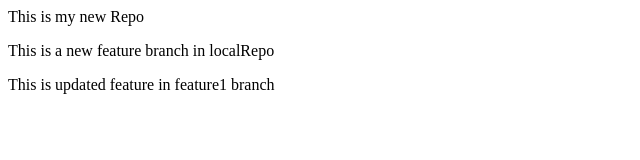
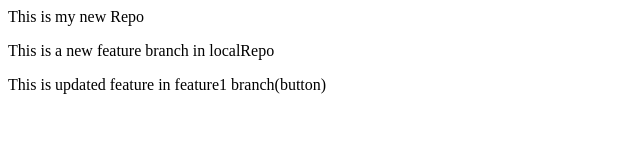
Before and after one commit to pankajvid14/localRepo, a plain HTML site: page index.html in a window 1280 px wide. Shown: the full height of the page, 0-640 px from the left. Drawn offline with Linux system fonts and the light colour scheme.

```diff
--- a/index.html
+++ b/index.html
@@ -1,3 +1,3 @@
 <p> This is my new Repo </p>
 <p> This is a new feature branch in localRepo</p>
-<p> This is updated feature in feature1 branch</p>
+<p> This is updated feature in feature1 branch(button)</p>
```
